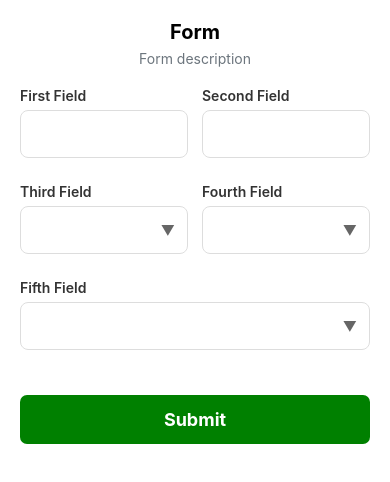
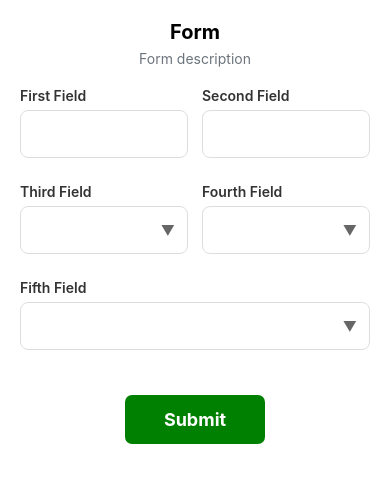
Before and after one commit to karlapolonio/thesis_frontend, a React Native app: screen /Form in a window 390 px wide. Shown: the top 482 px of the page. Built offline with nearby package versions, Linux system fonts and the light colour scheme.

Commit message:
feat: add color scheme, clean up SafeAreaView, improve email alert, refine form style

```diff
--- a/App.js
+++ b/App.js
@@ -1,7 +1,8 @@
 import { NavigationContainer } from "@react-navigation/native";
 import { createNativeStackNavigator } from "@react-navigation/native-stack";
-import { SafeAreaProvider } from "react-native-safe-area-context";
+import { SafeAreaProvider, SafeAreaView } from "react-native-safe-area-context";
 import { UserProvider } from "./UserContext";
+import { useColorScheme, StyleSheet } from "react-native";
 
 import Register from "./screens/RegisterScreen";
 import Login from "./screens/LoginScreen";
@@ -12,8 +13,11 @@ import StartupScreen from "./screens/StartUpScreen";
 const Stack = createNativeStackNavigator();
 
 export default function App() {
+  const scheme = useColorScheme();
+  const backgroundColor = scheme === 'dark' ? '#000' : '#fff';
   return (
     <SafeAreaProvider>
+      <SafeAreaView style={[styles.container, { backgroundColor }]}>
         <UserProvider>
           <NavigationContainer>
             <Stack.Navigator
@@ -21,13 +25,20 @@ export default function App() {
               screenOptions={{ headerShown: false }}
             >
               <Stack.Screen name="Startup" component={StartupScreen} />
-            <Stack.Screen name="Login" component={Login} options={{ animation: "slide_from_left" }} />
-            <Stack.Screen name="Register" component={Register} options={{ animation: "slide_from_right" }} />
+              <Stack.Screen name="Login" component={Login} options={{ animation: "fade_from_bottom" }} />
+              <Stack.Screen name="Register" component={Register} options={{ animation: "fade_from_bottom" }} />
               <Stack.Screen name="Form" component={Form} options={{ animation: "fade_from_bottom" }} />
               <Stack.Screen name="Main" component={Main} options={{ animation: "fade_from_bottom" }} />
             </Stack.Navigator>
           </NavigationContainer>
         </UserProvider>
+      </SafeAreaView>
     </SafeAreaProvider>
   );
 }
+
+const styles = StyleSheet.create({
+  container: {
+    flex: 1,
+  },
+});
--- a/screens/FormScreen.js
+++ b/screens/FormScreen.js
@@ -1,5 +1,4 @@
 import { Text, TextInput, View, KeyboardAvoidingView, Platform, ScrollView, TouchableOpacity, Modal, Alert} from 'react-native';
-import { SafeAreaView } from 'react-native-safe-area-context';
 import { useState } from 'react';
 import styles from "../styles/FormStyle";
 import { useUser } from "../UserContext";
@@ -50,14 +49,12 @@ export default function Form({ navigation }) {
 
 
   return (
-    <SafeAreaView style={{ flex: 1, backgroundColor: '#fff' }}>
     <KeyboardAvoidingView
       behavior={Platform.OS === 'ios' ? 'padding' : undefined}
       keyboardVerticalOffset={100}
       style={{ flex: 1, padding: 20, backgroundColor: '#fff' }}
     >
       <ScrollView contentContainerStyle={{ flexGrow: 1 }} showsVerticalScrollIndicator={false}>
-          {/* Header */}
         <View style={styles.header}>
           <Text style={styles.formTitle}>Form</Text>
           <Text style={styles.formSubtitle}>
@@ -65,13 +62,12 @@ export default function Form({ navigation }) {
           </Text>
         </View>
 
-          {/* Row 1: First & Second */}
         <View style={styles.row}>
           <View style={styles.inputGroup}>
             <Text style={styles.label}>First Field</Text>
             <TextInput
               style={styles.input}
-                value={formData.firstField}
+              value={formData.first_field}
               onChangeText={(text) => setFormData(prev => ({ ...prev, first_field: text }))}
             />
           </View>
@@ -79,13 +75,12 @@ export default function Form({ navigation }) {
             <Text style={styles.label}>Second Field</Text>
             <TextInput
               style={styles.input}
-                value={formData.secondField}
+              value={formData.second_field}
               onChangeText={(text) => setFormData(prev => ({ ...prev, second_field: text }))}
             />
           </View>
         </View>
 
-          {/* Row 2: Third & Fourth (dropdowns) */}
         <View style={styles.row}>
           <View style={styles.inputGroup}>
             <Text style={styles.label}>Third Field</Text>
@@ -114,7 +109,6 @@ export default function Form({ navigation }) {
           </View>
         </View>
 
-          {/* Fifth Field (dropdown) */}
         <View style={styles.fullRow}>
           <View style={styles.inputGroup2}>
             <Text style={styles.label}>Fifth Field</Text>
@@ -130,7 +124,6 @@ export default function Form({ navigation }) {
           </View>
         </View>
 
-          {/* Submit Button */}
         <View style={{ marginVertical: 20 }}>
           <TouchableOpacity
             style={styles.submitButton}
@@ -141,7 +134,7 @@ export default function Form({ navigation }) {
         </View>
       </ScrollView>
 
-        {/* Modal Third Field */}
+      {/* Modal */}
       <Modal visible={showThirdDD} transparent={true}>
         <View style={styles.modalOverlay}>
           <View style={styles.modalContent}>
@@ -151,7 +144,7 @@ export default function Form({ navigation }) {
                   key={item}
                   style={styles.dropdownOption}
                   onPress={() => {
-                      setFormData((prev) => ({ ...prev, thirdField: item }));
+                    setFormData((prev) => ({ ...prev, third_field: item }));
                     setShowThirdDD(false);
                   }}
                 >
@@ -163,13 +156,12 @@ export default function Form({ navigation }) {
               style={styles.modalCloseButton}
               onPress={() => setShowThirdDD(false)}
             >
-                <Text style={{ textAlign: "center", color: "#007bff" }}>Cancel</Text>
+              <Text style={{ textAlign: "center", color: "green" }}>Cancel</Text>
             </TouchableOpacity>
           </View>
         </View>
       </Modal>
 
-        {/* Modal Fourth Field */}
       <Modal visible={showFourthDD} transparent={true}>
         <View style={styles.modalOverlay}>
           <View style={styles.modalContent}>
@@ -179,7 +171,7 @@ export default function Form({ navigation }) {
                   key={item}
                   style={styles.dropdownOption}
                   onPress={() => {
-                      setFormData((prev) => ({ ...prev, fourthField: item }));
+                    setFormData((prev) => ({ ...prev, fourth_field: item }));
                     setShowFourthDD(false);
                   }}
                 >
@@ -191,13 +183,12 @@ export default function Form({ navigation }) {
               style={styles.modalCloseButton}
               onPress={() => setShowFourthDD(false)}
             >
-                <Text style={{ textAlign: "center", color: "#007bff" }}>Cancel</Text>
+              <Text style={{ textAlign: "center", color: "green" }}>Cancel</Text>
             </TouchableOpacity>
           </View>
         </View>
       </Modal>
 
-        {/* Modal Fifth Field */}
       <Modal visible={showFifthDD} transparent={true}>
         <View style={styles.modalOverlay}>
           <View style={styles.modalContent}>
@@ -207,7 +198,7 @@ export default function Form({ navigation }) {
                   key={item}
                   style={styles.dropdownOption}
                   onPress={() => {
-                      setFormData((prev) => ({ ...prev, fifthField: item }));
+                    setFormData((prev) => ({ ...prev, fifth_field: item }));
                     setShowFifthDD(false);
                   }}
                 >
@@ -219,12 +210,11 @@ export default function Form({ navigation }) {
               style={styles.modalCloseButton}
               onPress={() => setShowFifthDD(false)}
             >
-                <Text style={{ textAlign: "center", color: "#007bff" }}>Cancel</Text>
+              <Text style={{ textAlign: "center", color: "green" }}>Cancel</Text>
             </TouchableOpacity>
           </View>
         </View>
       </Modal>
     </KeyboardAvoidingView>
-    </SafeAreaView>
   );
 }
--- a/screens/LoginScreen.js
+++ b/screens/LoginScreen.js
@@ -15,6 +15,7 @@ import styles from "../styles/LoginStyle";
 import axios from "axios";
 import { useUser } from "../UserContext";
 import AsyncStorage from '@react-native-async-storage/async-storage';
+import { SafeAreaView } from "react-native-safe-area-context";
 
 const Login = ({ navigation }) => {
   const { setUserId, BACKEND_URL, API_KEY } = useUser();
--- a/screens/RegisterScreen.js
+++ b/screens/RegisterScreen.js
@@ -33,8 +33,12 @@ const Register = ({ navigation }) => {
     }
 
     const emailRegex = /^[a-zA-Z0-9._%+-]+@[a-zA-Z0-9.-]+\.[a-zA-Z]{2,}$/;
+
     if (!emailRegex.test(email)) {
-      Alert.alert("Invalid Email", "Please enter a valid email address");
+      Alert.alert(
+        "Invalid Email Format",
+        "Please enter a valid email address.\n\nExample: user@example.com"
+      );
       return;
     }
 
--- a/styles/FormStyle.js
+++ b/styles/FormStyle.js
@@ -138,6 +138,8 @@ export default StyleSheet.create({
     paddingVertical: 14,
     borderRadius: 7,
     alignItems: 'center',
+    alignSelf: 'center',
+    width: '40%',
   },
   submitButtonText: {
     color: '#fff',
```
Lines whose indentation alone changed are shown as unchanged.
